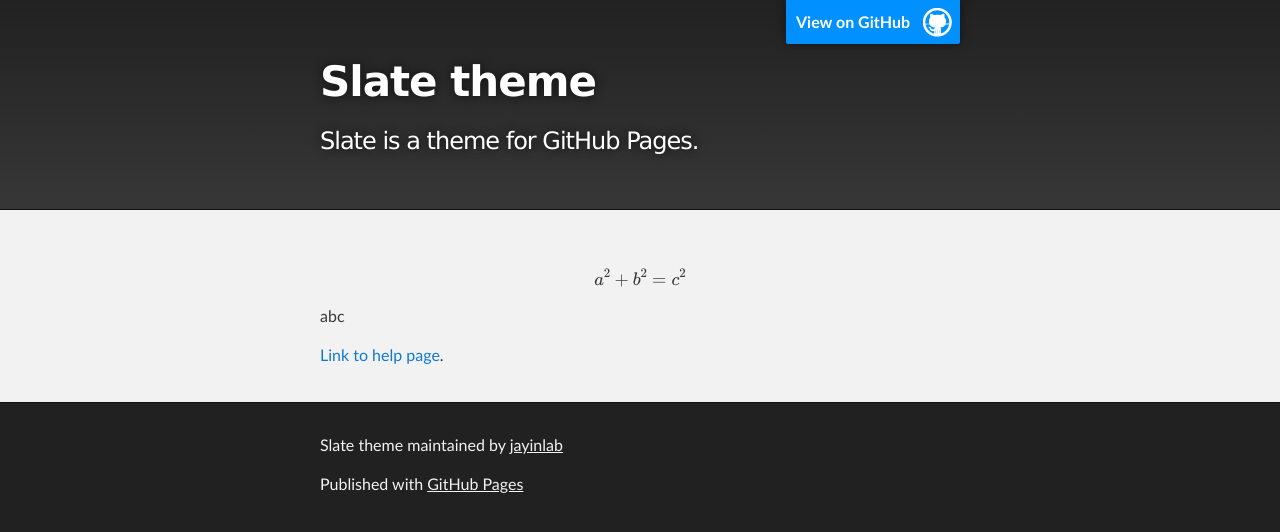
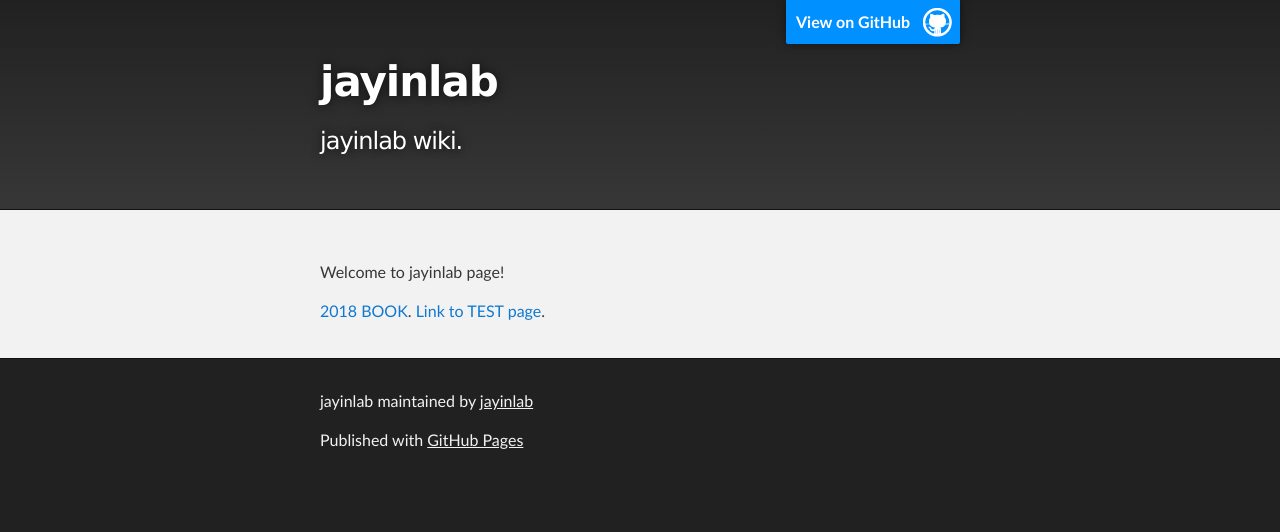
Before and after one commit to jayinlab/blog-slate-theme, a Jekyll site: the page built from index.md, in a window 1280 px wide. Shown: the top 532 px of the page. Built offline with Jekyll 4.4.1, drawn with Linux system fonts in a browser that asks for light colours; formulas are drawn with MathJax 3.

Commit message:
Book initial commit

```diff
--- a/_config.yml
+++ b/_config.yml
@@ -1,4 +1,4 @@
-title: Slate theme
-description: Slate is a theme for GitHub Pages.
+title: jayinlab
+description: jayinlab wiki.
 google_analytics:
 theme: jekyll-theme-slate
--- a/index.md
+++ b/index.md
@@ -2,8 +2,8 @@
 layout: default
 ---
 
-$$ a^2 + b^2 = c^2 $$
+Welcome to jayinlab page!
 
-abc
 
-[Link to help page](./posts/help.html).
+[2018 BOOK](./posts/2018_BOOK.html).
+[Link to TEST page](./posts/test.html).
```
Also changed, not shown: posts/2018_BOOK.md (added, +19 -0 lines), posts/Book_180423.md (added, +7 -0 lines), posts/test.md (renamed from posts/help.md, +3 -1 lines).
